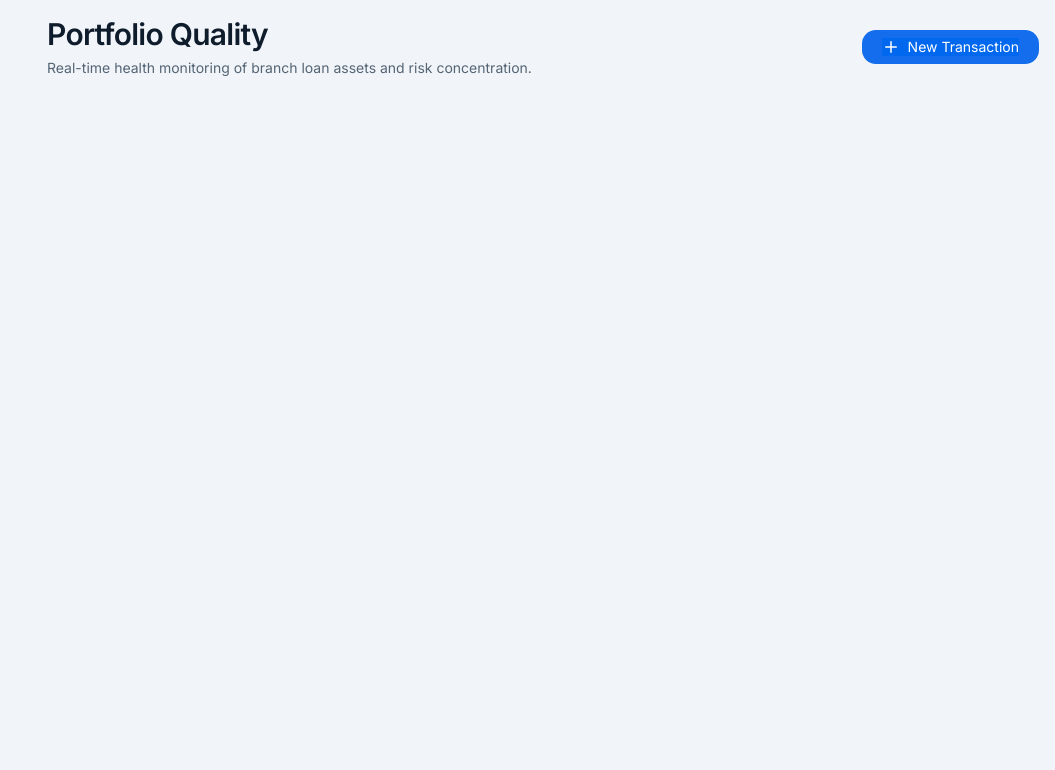
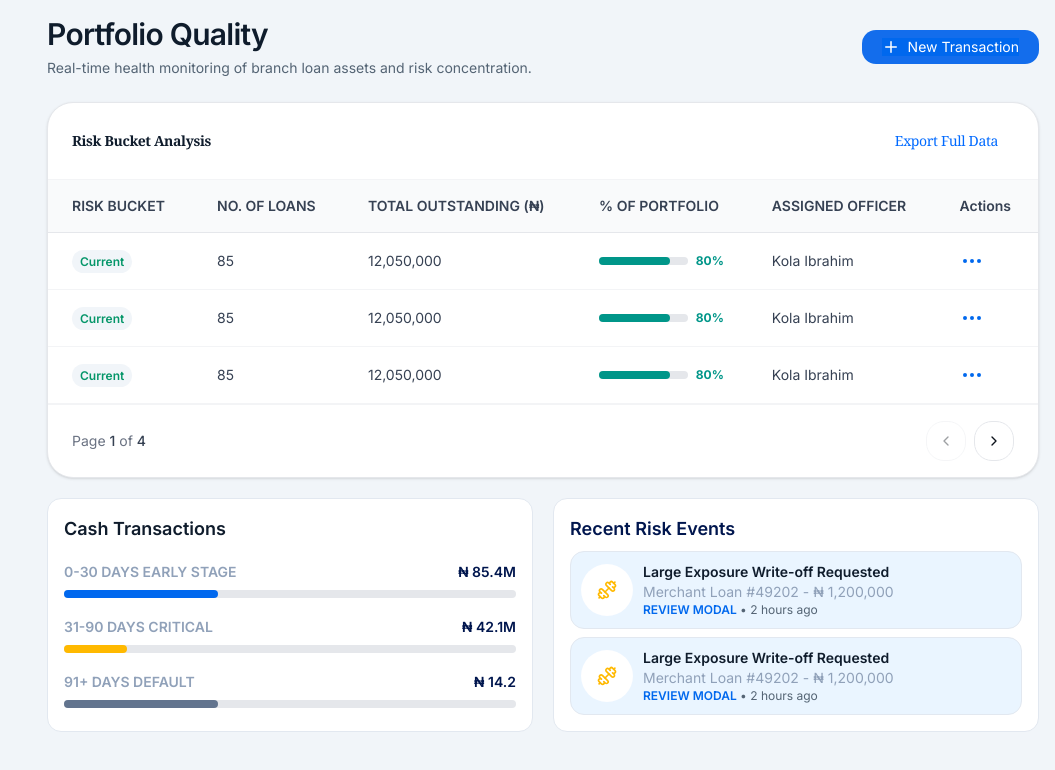
Before and after one commit to Banicoop/coocredit-business, a Next.js app: page /manager/portfolio in a window 1280 px wide. Shown: the top 770 px of the page, without its empty margins (225-1280 px from the left). Built offline with nearby package versions, Linux system fonts and the light colour scheme; a web font is replaced by a local one.

Commit message:
implement manager's branch loan portfolio

```diff
--- /dev/null
+++ b/src/app/(dashboard)/manager/(main)/portfolio/_sections/RiskBucket.tsx
@@ -0,0 +1,79 @@
+'use client';
+
+import Button from '@/components/primitives/buttons/Button';
+import { BasicTable } from '@/components/primitives/tables/BasicTable';
+import Typography from '@/components/primitives/Typography';
+import { ProgressBar } from '@/components/ui/ProgessBar';
+import { Flex } from '@/components/ui/ui-layout';
+import { Ellipsis } from 'lucide-react';
+
+
+const data = Array.from({length: 10}, (_, i) => ({
+    id: `${i + 1}`,
+    bucket: 'current',
+    noOfloans: 85,
+    percent: 80,
+    outstanding: '12,050,000',
+    officer: 'Kola Ibrahim'
+}))
+
+
+const Title = () => (
+    <Flex className='justify-between'>
+        <Typography>Risk Bucket Analysis</Typography>
+        <Button variant='ghost'>Export Full Data</Button>
+    </Flex>
+)
+
+const RiskBucket = ({className}: {className: string}) => {
+
+    const columns = [
+        {
+            key: 'bucket',
+            title: 'RISK BUCKET',
+            render: (val: string) => (
+                <Typography variant='small' weight='semibold' color='success' className='py-1 px-2 bg-accent rounded-md capitalize'>{val}</Typography>
+            )
+        },
+        {
+            key: 'noOfloans',
+            title: 'NO. OF LOANS'
+        },
+        {
+            key: 'outstanding',
+            title: 'TOTAL OUTSTANDING (₦)'
+        },
+        {
+            key: 'percent',
+            title: '% OF PORTFOLIO',
+            render: (val: number) =>(
+                <Flex className='gap-2'>
+                    <ProgressBar value={val} className='bg-chart-2' />
+                    <Typography variant='small' className='text-chart-2 font-bold'>{val}%</Typography>
+                </Flex>
+            )
+        },
+        {
+            key: 'officer',
+            title: 'ASSIGNED OFFICER'
+        },
+        {
+            key: 'id',
+            title: 'Actions',
+            render: (id: number) => (
+                <Ellipsis className='text-primary cursor-pointer'/>
+            )
+        },
+    ]
+
+  return (
+    <BasicTable
+        className={className}
+        columns={columns}
+        data={data ?? []}
+        title={<Title/>}
+        pageSize={3} pagination/>
+  )
+}
+
+export default RiskBucket;
--- /dev/null
+++ b/src/app/(dashboard)/manager/(main)/portfolio/_sections/cards.tsx
@@ -0,0 +1,32 @@
+import { Flex, FlexCol } from "@/components/ui/ui-layout"
+import { ItemProps, RiskEventCardProps } from "../types"
+import Typography from "@/components/primitives/Typography"
+import { ProgressBar } from "@/components/ui/ProgessBar"
+import { cn } from "@/lib/utils"
+import { Dumbbell } from "lucide-react"
+
+
+export const RiskEventCard = ({icon, title, type, amount, info, time}: RiskEventCardProps) => {
+    return(
+        <Flex className='gap-2.5 p-2.5 bg-tertiary rounded-lg border'>
+            <div className="w-13 h-13 flex items-center justify-center bg-card rounded-full">
+                {icon}
+            </div>
+            <FlexCol>
+                <Typography weight='semibold'>{title}</Typography>
+                <Typography className='text-ring'>{type} - {amount}</Typography>
+                <Typography variant='small' color='primary'><span className='text-primary uppercase font-semibold'>{info}</span>  • {time}</Typography>
+            </FlexCol>
+        </Flex>
+    )
+}
+
+export const CashTransCard =  ({timeline, amount, percent, bgColor}: ItemProps) => (
+    <FlexCol className='gap-2'>
+      <Flex className='justify-between'>
+        <Typography className='text-ring font-semibold'>{timeline}</Typography>
+        <Typography color='primary2' weight='semibold'>₦ {amount}</Typography>
+      </Flex>
+      <ProgressBar value={percent} className={cn(bgColor)}/>
+    </FlexCol>
+)
--- a/src/app/(dashboard)/manager/(main)/portfolio/page.tsx
+++ b/src/app/(dashboard)/manager/(main)/portfolio/page.tsx
@@ -1,7 +1,11 @@
 import { PageHeader } from '@/components/ui/PageHeader';
-import { Grid } from '@/components/ui/ui-layout';
-import { Plus } from 'lucide-react';
-import React from 'react'
+import { Grid, GridItem } from '@/components/ui/ui-layout';
+import { Dumbbell, Plus } from 'lucide-react';
+import RiskBucket from './_sections/RiskBucket';
+import Typography from '@/components/primitives/Typography';
+import { CashTransCard, RiskEventCard } from './_sections/cards';
+
+
 
 const PortfolioPage = () => {
   return (
@@ -17,6 +21,24 @@ const PortfolioPage = () => {
           },
         ]}
       />
+      <Grid className='grid-cols-4 gap-5'>
+        <RiskBucket className='col-span-4'/>
+        <GridItem className='col-span-2 gap-3'>
+          <Typography weight='semibold' variant='h5'>Cash Transactions</Typography>
+
+          <CashTransCard timeline='0-30 DAYS EARLY STAGE' amount='85.4M' percent={34} bgColor='bg-primary'/>
+          <CashTransCard timeline='31-90 DAYS CRITICAL' amount='42.1M' percent={14} bgColor='bg-chart-4'/>
+          <CashTransCard timeline='91+ DAYS DEFAULT' amount='14.2' percent={34} bgColor='bg-muted-foreground'/>
+        </GridItem>
+
+        <GridItem className='col-span-2 gap-2'>
+          <Typography color='primary2' weight='semibold' variant='h5'>Recent Risk Events</Typography>
+
+          <RiskEventCard title='Large Exposure Write-off Requested' type='Merchant Loan #49202' amount='₦ 1,200,000' time='2 hours ago' info='REVIEW MODAL' icon={<Dumbbell size={20} className='text-chart-4'/>}/>
+
+          <RiskEventCard title='Large Exposure Write-off Requested' type='Merchant Loan #49202' amount='₦ 1,200,000' time='2 hours ago' info='REVIEW MODAL' icon={<Dumbbell size={20} className='text-chart-4'/>}/>
+        </GridItem>
+      </Grid>
     </Grid>
   )
 }
--- /dev/null
+++ b/src/app/(dashboard)/manager/(main)/portfolio/types.ts
@@ -0,0 +1,17 @@
+import { ReactNode } from "react";
+
+export interface ItemProps {
+  timeline: string;
+  amount: string;
+  percent: number;
+  bgColor: string
+}
+
+export interface RiskEventCardProps {
+    icon: ReactNode
+    title: string;
+    type: string;
+    amount: string
+    info: string
+    time: string
+}
```
